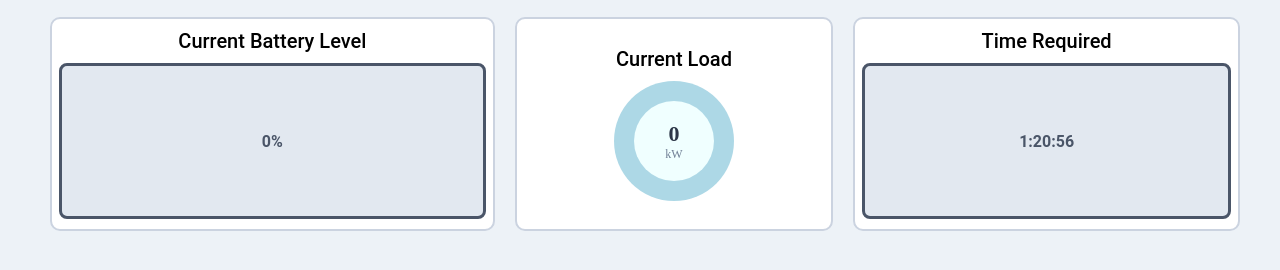
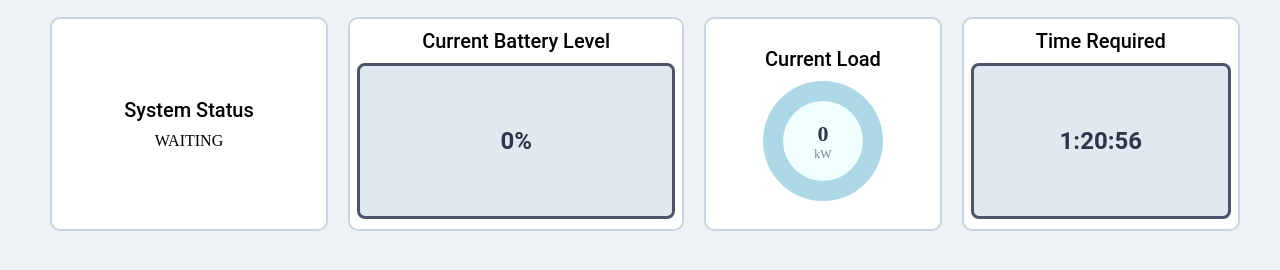
Before and after one commit to swayam-gaded/EL-1stSem-WebPage, a plain HTML site: page index.html in a window 1280 px wide. Shown: the part 544-814 px from the top of the page. Drawn offline with Linux system fonts and the light colour scheme; no server answers.

Commit message:
Modifications added new html element called battery status in output region added css styling to it fixed some js code also

```diff
--- a/index.html
+++ b/index.html
@@ -32,6 +32,10 @@
         <div class="output">
             <div class="live">Live Monitoring</div>
             <div class="actual">
+                <div class="battery-status">
+                    <div class="name">System Status</div>
+                    <div id="status">WAITING</div>
+                </div>
                 <div class="battery">
                     <div class="name">Current Battery Level</div>
                     <div class="box" id="curr-battery">0%</div>
--- a/script.js
+++ b/script.js
@@ -26,6 +26,7 @@ window.onload = function() {
 
 // Input to Database function
 function inputToDB() {
+    if(event) event.preventDefault();
     // to get the values from the website
     const targetSoc = document.getElementById('target-soc').value;
     const chargePower = document.getElementById('charging-power').value;
@@ -59,13 +60,13 @@ function outputToWeb() {
     // gets real time load data from the microprocessor
     metricsRef.child('total_house_load_amps').on('value', (snapshot) => {
         const currentLoad = snapshot.val(); // e.g., 5.23
-        document.getElementById('curr-load').textContent = `${currentLoad ? currentLoad.toFixed(2) : '0.00'} Amps`;
+        document.getElementById('curr-load').textContent = `${currentLoad ? currentLoad.toFixed(2) : '0.00'}`;
     });
 
     // waits on for algo to make its decision done on microprocessor and sends tht to charger status node
     systemStateRef.child('charger_status').on('value', (snapshot) => {
         const status = snapshot.val();
-        const statusElement = document.getElementById('curr-battery');
+        const statusElement = document.getElementById('status');
         statusElement.textContent = status || 'N/A';
 
         // to tell if it is charging has started or not visually
--- a/style.css
+++ b/style.css
@@ -189,3 +189,20 @@ body {
     align-items: center;
     padding: 10px;
 }
+
+.battery-status {
+    flex-grow: 0.40;
+    display: flex;
+    flex-direction: column;
+    gap: 10px;
+    border: 2px solid #cbd3e0;
+    border-radius: 10px;
+    background: white;
+    justify-content: center;
+    align-items: center;
+    padding: 10px;
+}
+.box {
+    font-size: 24px;
+    color: #2d3748;
+}
```
